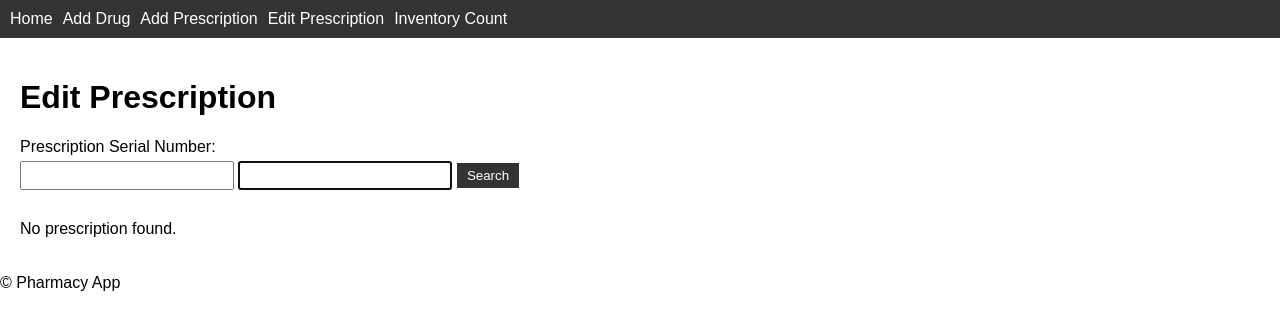
After one commit to OmarAbdelqader/pharma_app, a Flask app: page /edit_prescription in a window 1280 px wide. The commit adds this page. Shown: the top 330 px of the page. Run offline with Flask 3, Linux system fonts and the light colour scheme.

Commit message:
feat: implemented edit prescription

```diff
--- a/app.py
+++ b/app.py
@@ -10,25 +10,38 @@ conn = sqlite3.connect('pharmacy.db', check_same_thread=False)
 c = conn.cursor()
 
 # Create table for drugs
-c.execute('''CREATE TABLE IF NOT EXISTS drugs
-             (id INTEGER PRIMARY KEY AUTOINCREMENT, name TEXT, quantity INTEGER, expiry_date TEXT)''')
+c.execute('''CREATE TABLE IF NOT EXISTS drugs (
+    id INTEGER PRIMARY KEY AUTOINCREMENT,
+    name TEXT,
+    quantity INTEGER,
+    expiry_date TEXT)''')
 conn.commit()
 
 # Inventory transaction log for dispensed or received drugs
 c.execute('''CREATE TABLE IF NOT EXISTS inventory_log (
     id INTEGER PRIMARY KEY AUTOINCREMENT,
     drug_id INTEGER,
+    prescription_id INTEGER,
     quantity INTEGER,
     transaction_date TEXT,
     transaction_type TEXT,
     FOREIGN KEY(drug_id) REFERENCES drugs(id)
+    FOREIGN KEY(prescription_id) REFERENCES prescription_drugs(id)
 )''')
 conn.commit()
 
+# Prescription management
+c.execute('''CREATE TABLE IF NOT EXISTS prescriptions
+             (id INTEGER PRIMARY KEY AUTOINCREMENT, prescription_serial_number TEXT)''')
+conn.commit()
+
+c.execute('''CREATE TABLE IF NOT EXISTS prescription_drugs
+             (id INTEGER PRIMARY KEY AUTOINCREMENT, prescription_id INTEGER, drug_id INTEGER, quantity INTEGER, prescription_date TEXT, FOREIGN KEY(prescription_id) REFERENCES prescriptions(id), FOREIGN KEY(drug_id) REFERENCES drugs(id))''')
+conn.commit()
 
 # SQL query to retrieve all drugs
 select_all_drugs = """
-    SELECT d.id, d.name, d.expiry_date
+    SELECT d.id, d.name, d.expiry_date, SUM(l.quantity) AS total
     FROM drugs d
     LEFT JOIN inventory_log l ON d.id = l.drug_id
     GROUP BY d.id
@@ -65,14 +78,6 @@ def add_drug():
     return render_template('add_drug.html')
 
 
-# Prescription management
-c.execute('''CREATE TABLE IF NOT EXISTS prescriptions
-             (id INTEGER PRIMARY KEY AUTOINCREMENT, prescription_serial_number TEXT)''')
-conn.commit()
-
-c.execute('''CREATE TABLE IF NOT EXISTS prescription_drugs
-             (id INTEGER PRIMARY KEY AUTOINCREMENT, prescription_id INTEGER, drug_id INTEGER, quantity INTEGER, prescription_date TEXT, FOREIGN KEY(prescription_id) REFERENCES prescriptions(id), FOREIGN KEY(drug_id) REFERENCES drugs(id))''')
-conn.commit()
 
 
 @app.route('/add_prescription', methods=['GET', 'POST'])
@@ -84,9 +89,18 @@ def add_prescription():
         prescription_serial_number_1 = request.form['prescription_serial_number_1']
         prescription_serial_number_2 = request.form['prescription_serial_number_2']
         prescription_serial_number = prescription_serial_number_1 + prescription_serial_number_2
-        c.execute("INSERT INTO prescriptions (prescription_serial_number) VALUES (?)", (prescription_serial_number,))
-        conn.commit()
-        prescription_id = c.lastrowid
+        # lookup the prescription_serial_number in the database
+        c.execute("SELECT id FROM prescriptions WHERE prescription_serial_number=?", (prescription_serial_number,))
+        result = c.fetchone()
+        # If the serial number already exists, javascript will display an alert message
+        if result:
+            alert_message = f"Prescription with serial number {prescription_serial_number} already exists."
+            return render_template('add_prescription.html', drugs=drugs, alert_message=alert_message, current_date=current_date)
+        else:
+            # If the serial number does not exist, create a new prescription
+            c.execute("INSERT INTO prescriptions (prescription_serial_number) VALUES (?)", (prescription_serial_number,))
+            conn.commit()
+            prescription_id = c.lastrowid
         # Add prescribed drugs and update inventory log
         drug_id = request.form.get('drugs')
         quantity = request.form.get('quantity', 1)
@@ -94,11 +108,10 @@ def add_prescription():
         c.execute("INSERT INTO prescription_drugs (prescription_id, drug_id, quantity, prescription_date) VALUES (?, ?, ?, ?)", (prescription_id, drug_id, quantity, prescription_date))
         conn.commit()
         # Update inventory log for dispensed drug
-        c.execute("INSERT INTO inventory_log (drug_id, quantity, transaction_date, transaction_type) VALUES (?, ?, ?, 'dispensed')", (drug_id, -int(quantity), prescription_date))
+        c.execute("INSERT INTO inventory_log (drug_id, prescription_id, quantity, transaction_date, transaction_type) VALUES (?, ?, ?, ?, 'dispensed')", (drug_id, prescription_id, -int(quantity), prescription_date))
         conn.commit()
         # return add_prescription.html with previous data from the last POST request except prescription_serial_number_2
         return render_template('add_prescription.html', prescription_serial_number_1=prescription_serial_number_1, current_date=prescription_date, quantity=quantity, drug_id=drug_id, drugs=drugs)
-        # return redirect(url_for('index')) --- not working
 
     return render_template('add_prescription.html', drugs=drugs, current_date=current_date)
 
@@ -122,5 +135,41 @@ def inventory_count():
             return "Drug not found", 404
     return render_template('inventory_count.html', current_date=current_date, drugs=drugs)
 
+@app.route('/edit_prescription', methods=['GET', 'POST'])
+def edit_prescription():
+    if request.method == 'POST':
+        if 'search' in request.form:
+            # Handle search functionality
+            prescription_serial_number_1 = request.form['prescription_serial_number_1']
+            prescription_serial_number_2 = request.form['prescription_serial_number_2']
+            prescription_serial_number = prescription_serial_number_1 + prescription_serial_number_2
+            c.execute("SELECT p.id, pd.drug_id, pd.quantity, pd.prescription_date, d.name FROM prescriptions p JOIN prescription_drugs pd ON p.id = pd.prescription_id JOIN drugs d ON pd.drug_id = d.id WHERE p.prescription_serial_number = ?", (prescription_serial_number,))
+            prescription_drugs = c.fetchall()
+            if prescription_drugs:
+                return render_template('edit_prescription.html', drugs=prescription_drugs, prescription_serial_number_1=prescription_serial_number_1, prescription_serial_number_2=prescription_serial_number_2)
+            else:
+                return "No prescription found with the given serial number."
+        elif 'update' in request.form:
+            # Handle update functionality
+            prescription_serial_number_1 = request.form['prescription_serial_number_1']
+            prescription_serial_number_2 = request.form['prescription_serial_number_2']
+            prescription_serial_number = prescription_serial_number_1 + prescription_serial_number_2
+
+            # Get the updated prescription details from the form
+            drug_id = request.form.get('drug_id')
+            quantity = request.form.get('quantity', 1)
+            prescription_date = request.form.get('prescription_date')
+
+            # Update the inventory log for dispensed drug
+            c.execute("UPDATE inventory_log SET quantity = ? WHERE drug_id = ? AND transaction_date = ? AND transaction_type = 'dispensed' AND prescription_id = (SELECT id FROM prescriptions WHERE prescription_serial_number = ?)", (-int(quantity), drug_id, prescription_date, prescription_serial_number))
+            conn.commit()
+
+            # Update the prescription in the database
+            c.execute("UPDATE prescription_drugs SET quantity = ?, prescription_date = ? WHERE prescription_id = (SELECT id FROM prescriptions WHERE prescription_serial_number = ?)", (quantity, prescription_date, prescription_serial_number))
+            conn.commit()
+
+            return redirect(url_for('index'))
+    return render_template('edit_prescription.html')
+
 if __name__ == '__main__':
     app.run(debug=True)
--- a/static/focus.js
+++ b/static/focus.js
@@ -1,3 +1,3 @@
 window.onload = function() {
-    document.getElementById('prescription_serial_number_1').focus();
+    document.getElementById('prescription_serial_number_2').focus();
   }
--- a/static/styles.css
+++ b/static/styles.css
@@ -65,3 +65,14 @@ input[type="submit"] {
     border: none;
     cursor: pointer;
 }
+
+/* Styles for the alert message */
+.alert-container {
+    background-color: #f57970;
+    color: white;
+    padding: 10px;
+    margin-bottom: 10px;
+    border-radius: 4px;
+    font-size: 22px;
+    display: none; /* Initially hide the alert message */
+}
--- a/templates/base.html
+++ b/templates/base.html
@@ -13,6 +13,7 @@
                 <li><a href="{{ url_for('index') }}">Home</a></li>
                 <li><a href="{{ url_for('add_drug') }}">Add Drug</a></li>
                 <li><a href="{{ url_for('add_prescription') }}">Add Prescription</a></li>
+                <li><a href="{{ url_for('edit_prescription') }}">Edit Prescription</a></li>
                 <li><a href="{{ url_for('inventory_count') }}">Inventory Count</a></li>
             </ul>
         </nav>
--- /dev/null
+++ b/templates/edit_prescription.html
@@ -0,0 +1,42 @@
+{% extends 'base.html' %}
+
+{% block content %}
+<h1>Edit Prescription</h1>
+
+<!-- Search form -->
+<form method="post" action="{{ url_for('edit_prescription') }}">
+    <label for="prescription_serial_number_1">Prescription Serial Number:</label>
+    <input type="text" id="prescription_serial_number_1" name="prescription_serial_number_1" value="{{ prescription_serial_number_1 }}" required>
+    <input type="text" id="prescription_serial_number_2" name="prescription_serial_number_2" value="{{ prescription_serial_number_2 }}" required>
+    <input type="submit" name="search" value="Search">
+</form>
+
+{% if drugs %}
+<!-- Update form -->
+<form method="post" action="{{ url_for('edit_prescription') }}">
+    <label for="prescription_serial_number_1">Prescription Serial Number:</label>
+    <input type="text" id="prescription_serial_number_1" name="prescription_serial_number_1" value="{{ prescription_serial_number_1 }}" required>
+    <input type="text" id="prescription_serial_number_2" name="prescription_serial_number_2" value="{{ prescription_serial_number_2 }}" required>
+    <br>
+    <table>
+        <tr>
+            <th>Drug</th>
+            <th>Quantity</th>
+            <th>Prescription Date</th>
+            <th>Action</th>
+        </tr>
+        {% for drug in drugs %}
+        <tr>
+            <td><input type="hidden" name="drug_id" value="{{ drug[1] }}"></td>
+            <td>{{ drug[4] }}</td>
+            <td><input type="number" name="quantity" value="{{ drug[2] }}" min="1" required></td>
+            <td><input type="date" name="prescription_date" value="{{ drug[3] }}" required></td>
+            <td><input type="submit" name="update" value="Update"></td>
+        </tr>
+        {% endfor %}
+    </table>
+</form>
+{% else %}
+<p>No prescription found.</p>
+{% endif %}
+{% endblock %}
--- a/templates/index.html
+++ b/templates/index.html
@@ -11,8 +11,8 @@
     {% for drug in drugs %}
     <tr>
         <td>{{ drug[1] }}</td>
+        <td>{{ drug[3] }}</td>
         <td>{{ drug[2] }}</td>
-        <td>{{ drug[3] }}</td>
     </tr>
     {% endfor %}
 </table>
```
Also changed, not shown: templates/add_prescription.html (+11 -0 lines).
